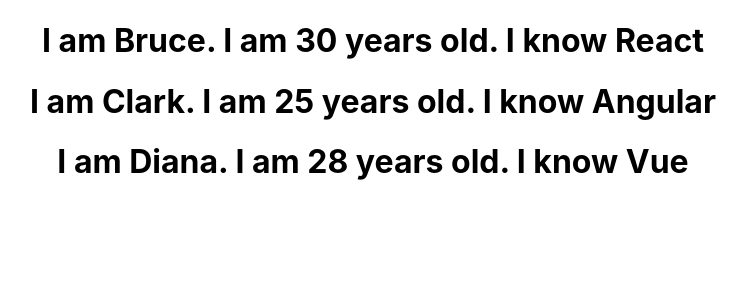
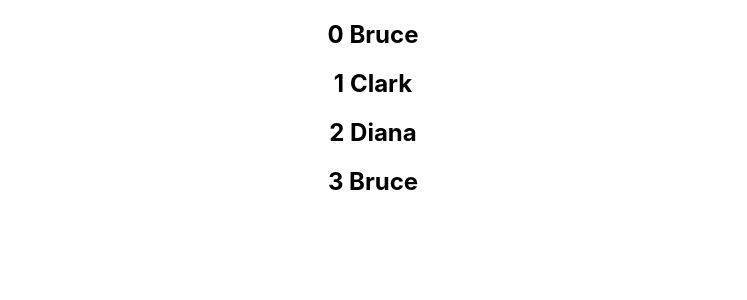
Before and after one commit to meuzishun/react-video, a React (Create React App) app: page / in a window 1280 px wide. Shown: the top 300 px of the page, without its empty margins (267-1014 px from the left). Built offline with nearby package versions, Linux system fonts and the light colour scheme.

Commit message:
End of video 19
Do not use indices as key values when iterating.

```diff
--- a/src/components/NameList.js
+++ b/src/components/NameList.js
@@ -2,6 +2,7 @@
 import Person from './Person';
 
 function NameList() {
+  const names = ['Bruce', 'Clark', 'Diana', 'Bruce'];
   const persons = [
     {
       id: 1,
@@ -22,11 +23,13 @@
       skill: 'Vue',
     },
   ];
-  // const names = ['Bruce', 'Clark', 'Diana'];
-  const personList = persons.map((person) => (
-    <Person key={person.name} person={person} />
+
+  const nameList = names.map((name, index) => (
+    <h2 key={index}>
+      {index} {name}
+    </h2>
   ));
-  return <div>{personList}</div>;
+  return <div>{nameList}</div>;
 }
 
 export default NameList;
```
